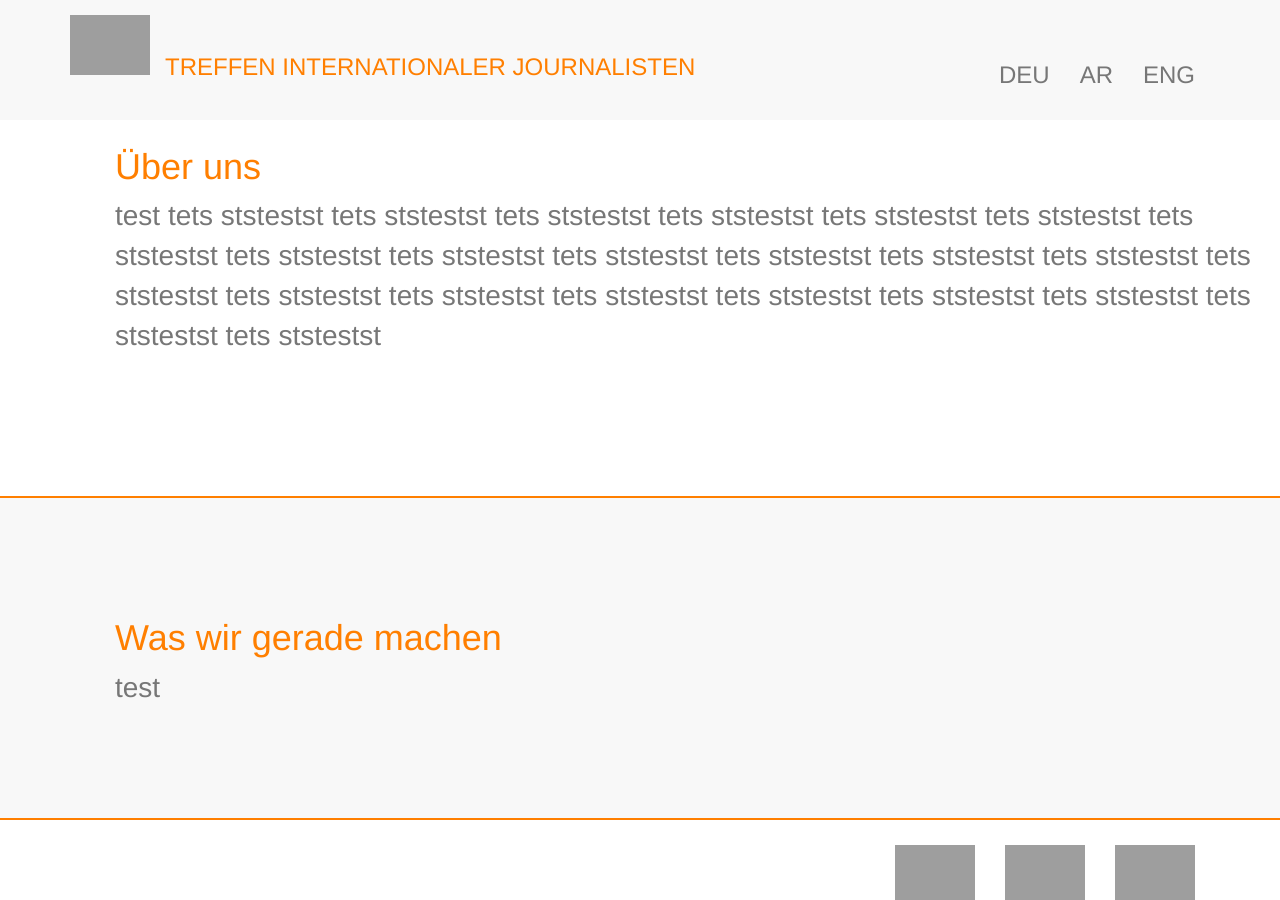
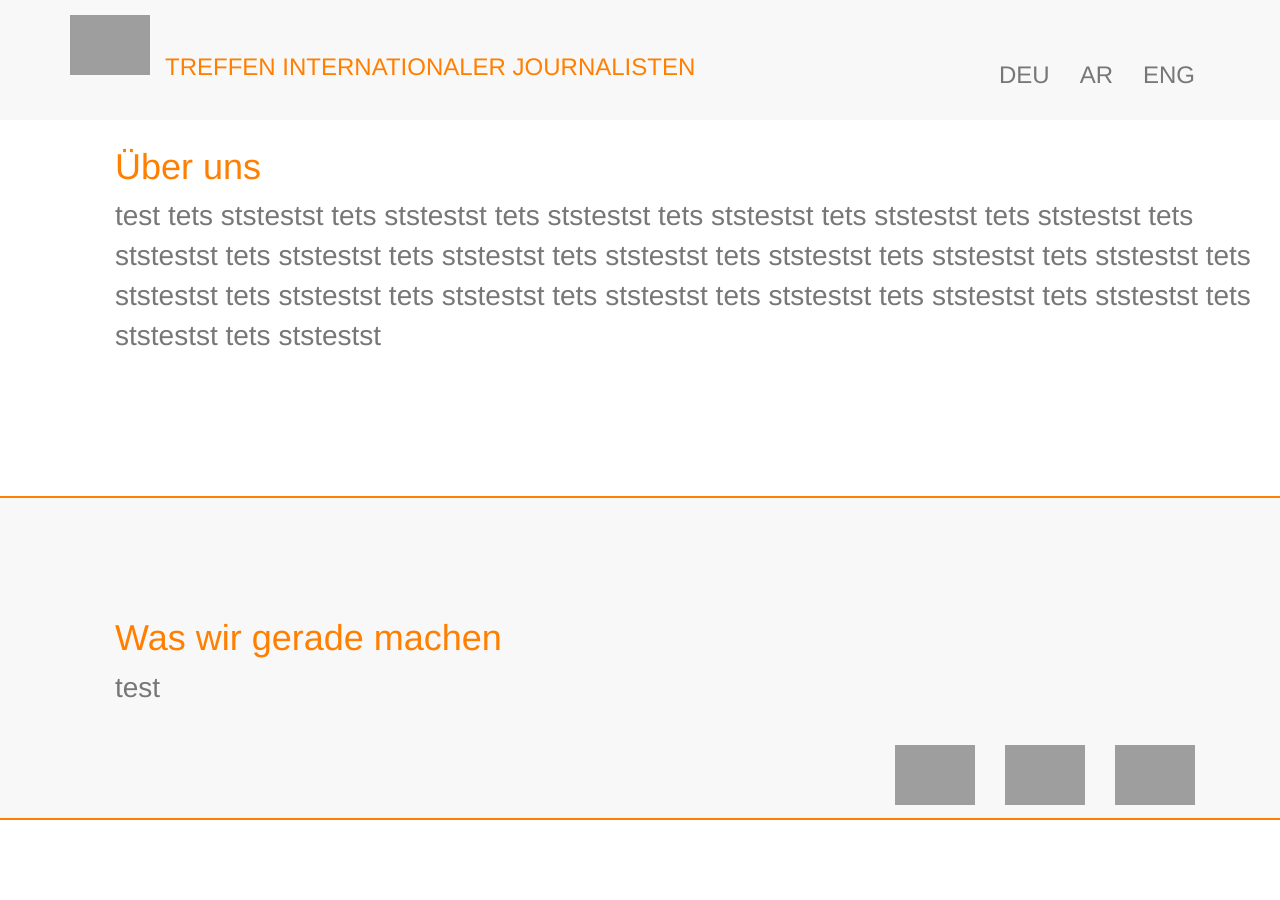
Before and after one commit to EIJC/TIJ, a Jekyll site: the page built from de.html, in a window 1280 px wide and 900 px high, scrolled down 485 px. Built offline with Jekyll 4.4.1, drawn with Linux system fonts in a browser that asks for light colours; nearby versions of some CDN libraries; grey boxes are pictures that could not be loaded.

Commit message:
Update page.html

```diff
--- a/_layouts/page.html
+++ b/_layouts/page.html
@@ -42,7 +42,7 @@ layout: base
     <div class="footer">
       <div class="navbar navbar-fixed-bottom ">
         <div class="container">
-            <ul class="nav navbar-nav pull-right">
+            <ul class="nav navbar-nav pull-right" style="margin-top:-50px;">
                 <li><a href="mailto:ode@eijc.eu?subject=Treffen%20Internationaler%20Journalisten">
                    <img alt="Mail" src="https://www.dropbox.com/s/88n7ywwd8epzo12/mail%20transparent.png?raw=1" title="Mail" style="max-width: 80px; max-height: 80px;" />
                     </a>
```
